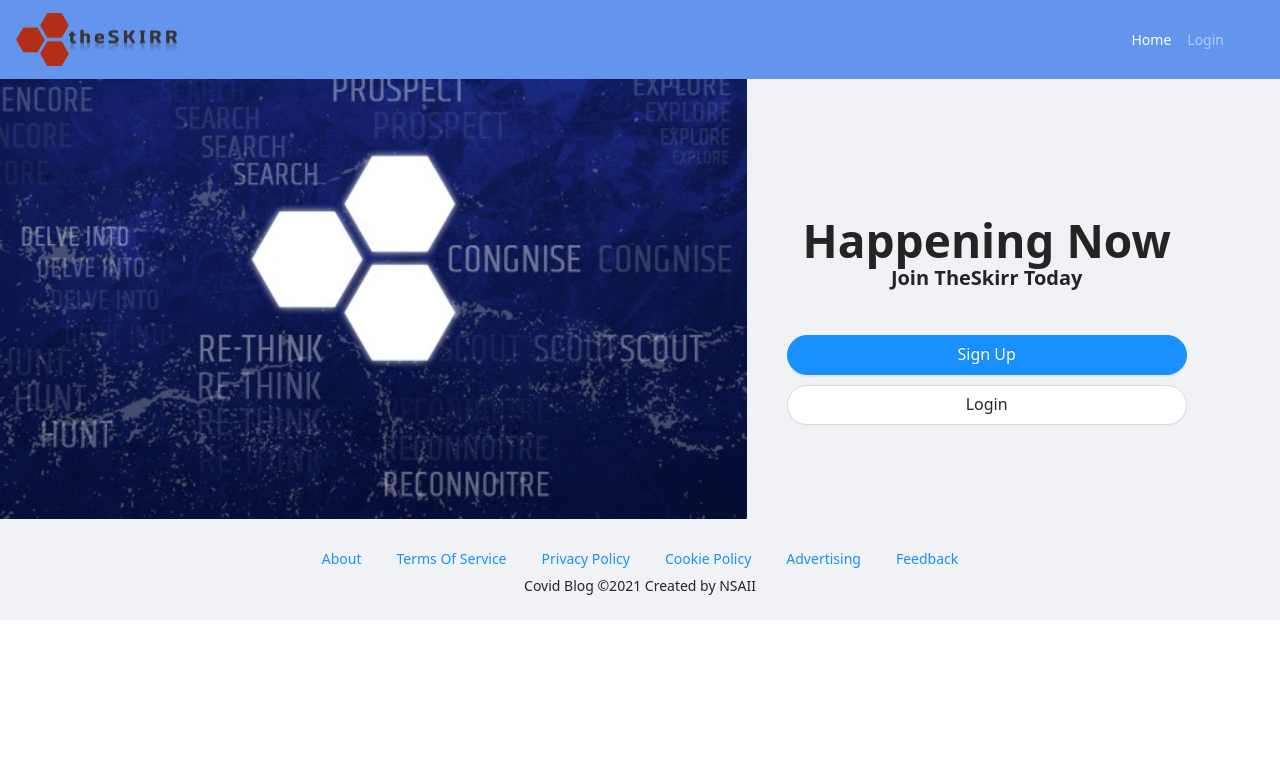
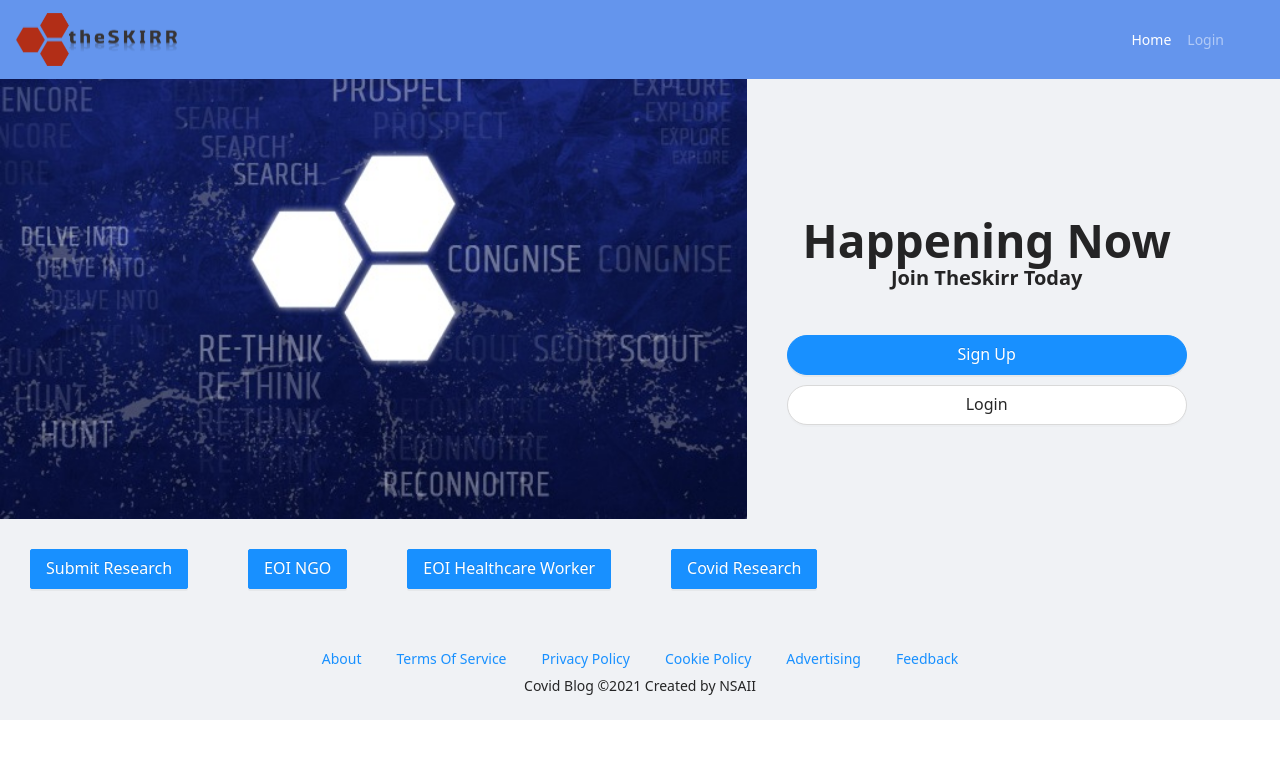
Before and after one commit to ppratikcr7/TheSkirr, a React (Create React App) app in the folder tweetme2-web/: page / in a window 1280 px wide. Shown: the top 758 px of the page. Built offline with nearby package versions, Linux system fonts and the light colour scheme.

Commit message:
added buttons in home page

```diff
--- a/tweetme2-web/src/MainComponent/Home/Home.jsx
+++ b/tweetme2-web/src/MainComponent/Home/Home.jsx
@@ -43,6 +43,7 @@
                             <div className="site-layout-background">
                                 <br />
                                 {!this.state.isClicked ?
+                                <>
                                     <Row className="home-content" type="flex">
                                         <Col span={14} >
                                             <img src={Home_image} alt="" width="100%" height="100%" />
@@ -62,6 +63,13 @@
                                         </Col>
 
                                     </Row>
+                                    <Row span={14} >
+                                        <Button type={'primary'} size={'large'} style={{margin:30}} onClick={(event)=>{console.log(event)}}>Submit Research</Button>
+                                        <Button type={'primary'} size={'large'} style={{margin:30}} onClick={(event)=>{console.log(event)}}>EOI NGO</Button>
+                                        <Button type={'primary'} size={'large'} style={{margin:30}} onClick={(event)=>{console.log(event)}}>EOI Healthcare Worker</Button>
+                                        <Button type={'primary'} size={'large'} style={{margin:30}} onClick={(event)=>{console.log(event)}}>Covid Research</Button>
+                                    </Row>
+                                </>
                                     :
                                     <Row className="home-content">
                                         <Col span={24}>
```
